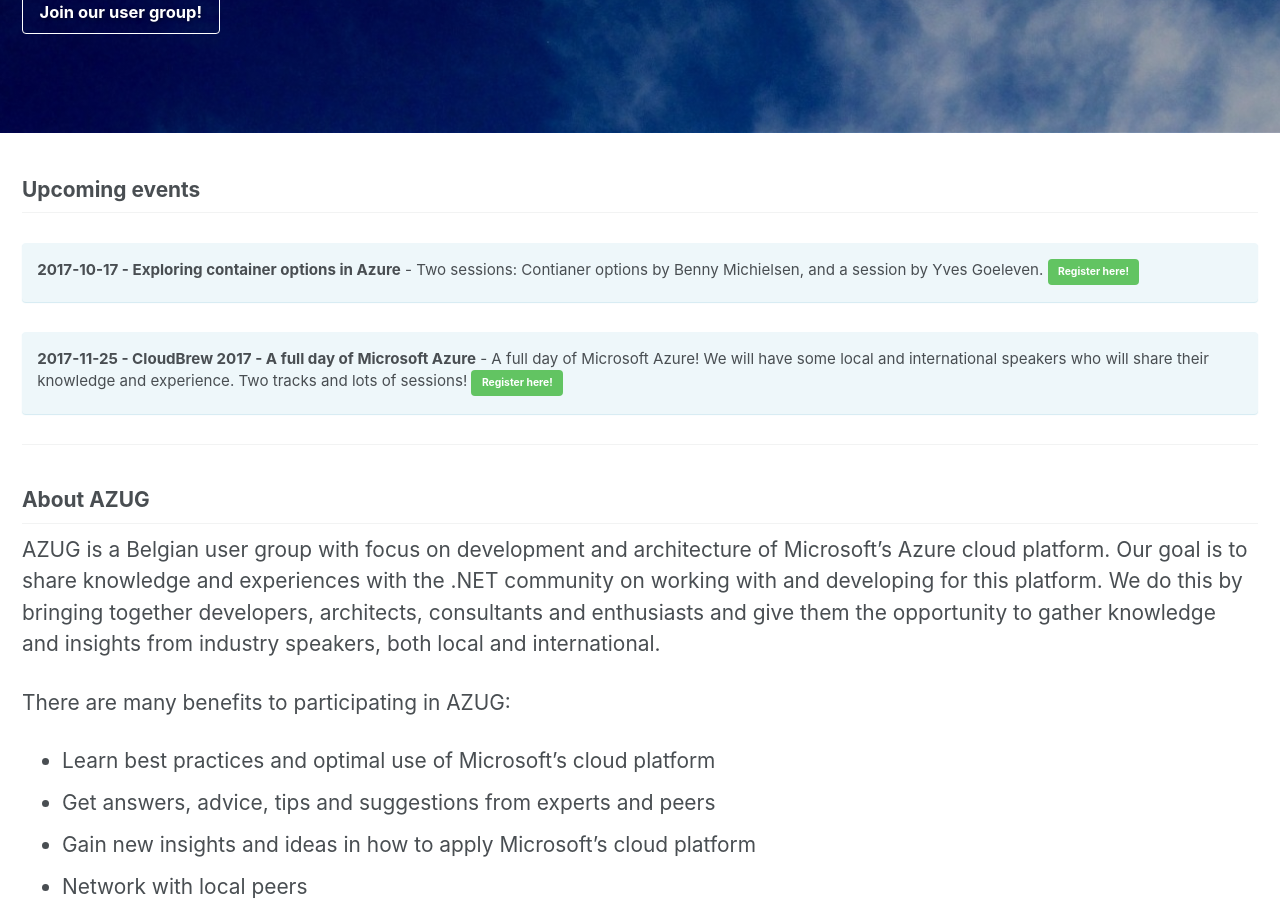
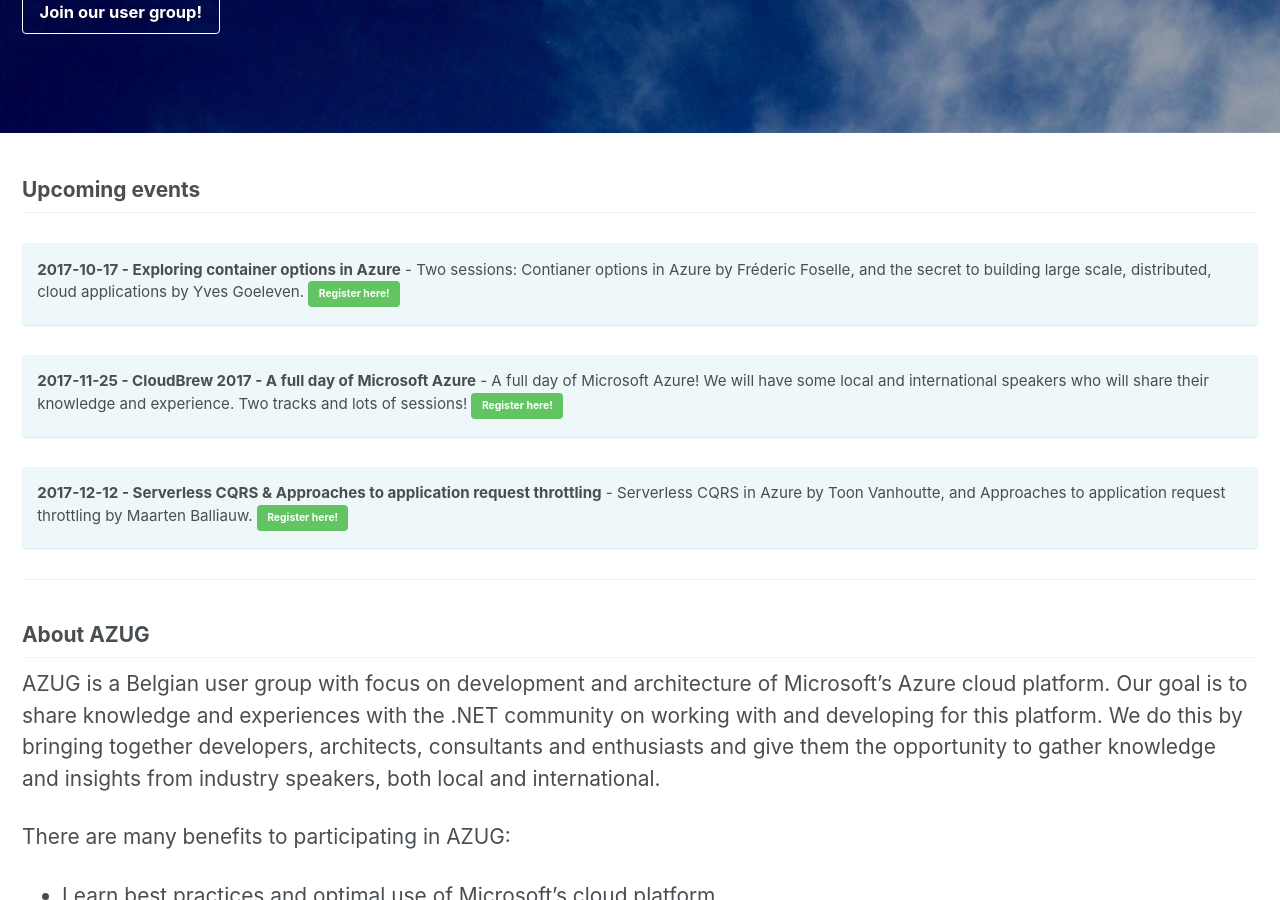
Before and after one commit to AzugBe/azugbe.github.io, a Jekyll site: the page built from index.md, in a window 1280 px wide and 900 px high, scrolled down 426 px. Built offline with Jekyll 4.4.1, drawn with Linux system fonts in a browser that asks for light colours.

Commit message:
Update fall events on homepage (#31)
* Update homepage with new events

* Update link

* Update title for december event

```diff
--- a/index.md
+++ b/index.md
@@ -13,10 +13,13 @@ excerpt: "The Belgium Azure User Group focuses on knowledge sharing and networki
 ---
 
 ## Upcoming events
-**2017-10-17 - Exploring container options in Azure** - Two sessions: Contianer options by Benny Michielsen, and a session by Yves Goeleven. [Register here!](/events/2017/10/17/exploring-container-options-in-azure){: .btn .btn--success}
+**2017-10-17 - Exploring container options in Azure** - Two sessions: Contianer options in Azure by Fréderic Foselle, and the secret to building large scale, distributed, cloud applications by Yves Goeleven. [Register here!](/events/2017/10/17/exploring-container-options-in-azure){: .btn .btn--success}
 {: .notice--info}
 
 **2017-11-25 - CloudBrew 2017 - A full day of Microsoft Azure** - A full day of Microsoft Azure! We will have some local and international speakers who will share their knowledge and experience. Two tracks and lots of sessions! [Register here!](/events/2017-11-25---cloudbrew-2017---a-full-day-of-microsoft-azure){: .btn .btn--success}
+{: .notice--info}
+
+**2017-12-12 - Serverless CQRS & Approaches to application request throttling** - Serverless CQRS in Azure by Toon Vanhoutte, and Approaches to application request throttling by Maarten Balliauw. [Register here!](/events/2017-12-12---serverless-cqrs-approaches-to-application-request-throttling){: .btn .btn--success}
 {: .notice--info}
 
 <hr />
```
